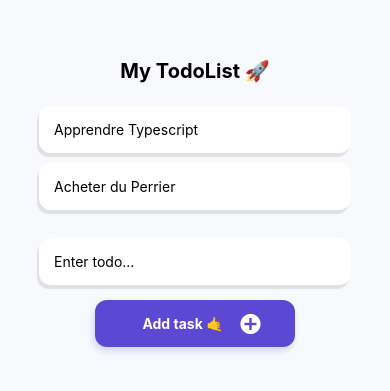
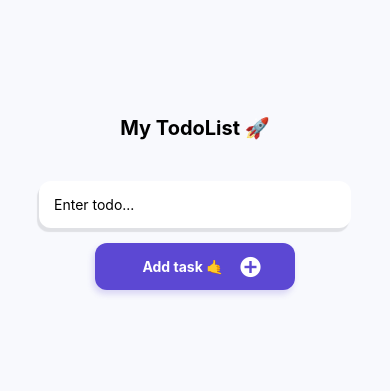
Before and after one commit to BastienLairis/todoList-rn, a React Native app: screen / in a window 390 px wide. Shown: the part 219-610 px from the top of the page. Built offline with nearby package versions, Linux system fonts and the light colour scheme.

Commit message:
remove fake data

```diff
--- a/App.js
+++ b/App.js
@@ -13,10 +13,7 @@ import { Ionicons, Entypo } from "@expo/vector-icons";
 import { useState } from "react";
 
 export default function App() {
-  const [todos, setTodos] = useState([
-    "Apprendre Typescript",
-    "Acheter du Perrier",
-  ]);
+  const [todos, setTodos] = useState([]);
   const [input, setInput] = useState("");
   return (
     <View style={styles.container}>
```
